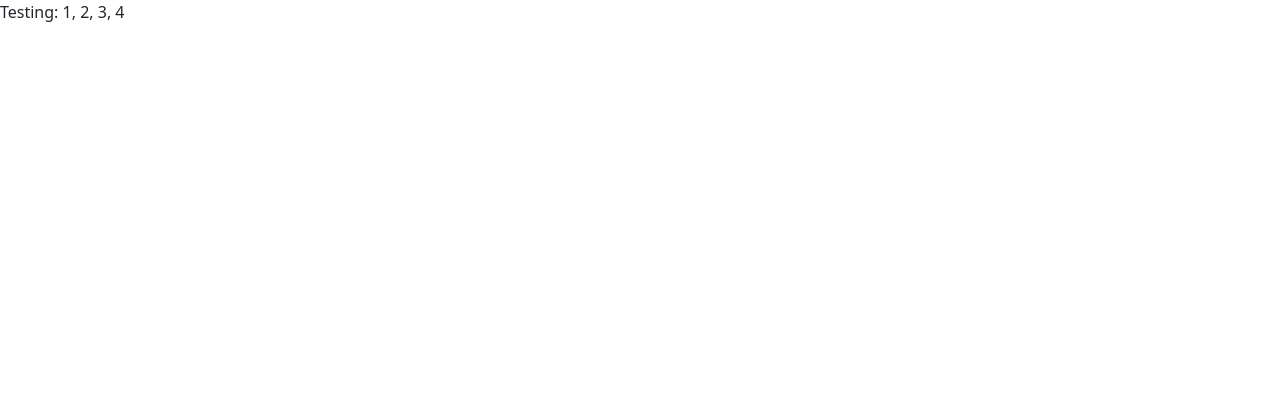
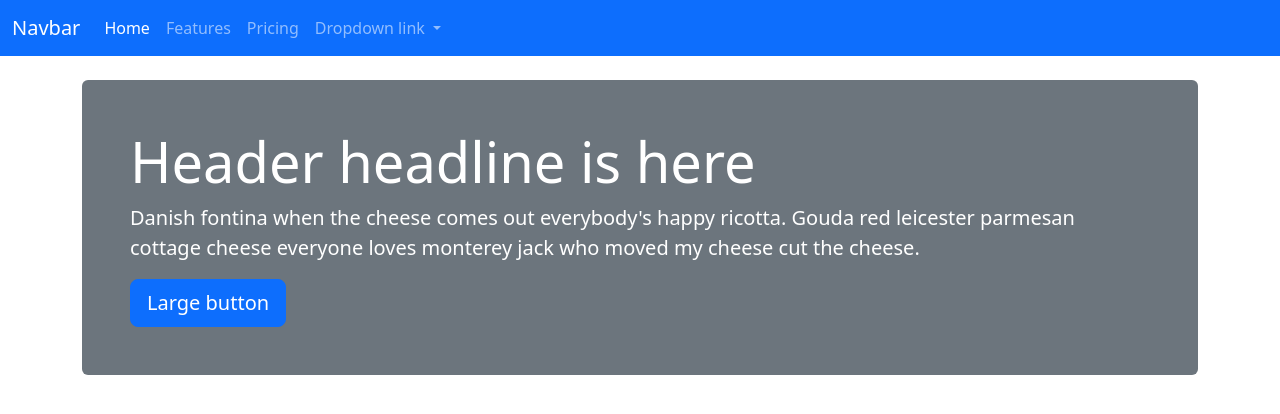
Before and after one commit to dinabarrish/dina-bootstrap, a website: page src/index.html in a window 1280 px wide. Drawn offline with nearby package versions, Linux system fonts and the light colour scheme; files that its build step writes are made by us from their sources; files whose address does not match are found by name.

Commit message:
saving new changes

```diff
--- a/src/index.html
+++ b/src/index.html
@@ -8,8 +8,45 @@
 </head>
 
 <body>
-  <!-- Content starts here -->
-  <p>Testing: 1, 2, 3, 4</p>
+  <nav class="navbar navbar-expand-lg bg-primary" data-bs-theme="dark">
+    <div class="container-fluid">
+      <a class="navbar-brand" href="#">Navbar</a>
+      <button class="navbar-toggler" type="button" data-bs-toggle="collapse" data-bs-target="#navbarNavDropdown" aria-controls="navbarNavDropdown" aria-expanded="false" aria-label="Toggle navigation">
+        <span class="navbar-toggler-icon"></span>
+      </button>
+      <div class="collapse navbar-collapse" id="navbarNavDropdown">
+        <ul class="navbar-nav">
+          <li class="nav-item">
+            <a class="nav-link active" aria-current="page" href="#">Home</a>
+          </li>
+          <li class="nav-item">
+            <a class="nav-link" href="#">Features</a>
+          </li>
+          <li class="nav-item">
+            <a class="nav-link" href="#">Pricing</a>
+          </li>
+          <li class="nav-item dropdown">
+            <a class="nav-link dropdown-toggle" href="#" role="button" data-bs-toggle="dropdown" aria-expanded="false">
+              Dropdown link
+            </a>
+            <ul class="dropdown-menu">
+              <li><a class="dropdown-item" href="#">Action</a></li>
+              <li><a class="dropdown-item" href="#">Another action</a></li>
+              <li><a class="dropdown-item" href="#">Something else here</a></li>
+            </ul>
+          </li>
+        </ul>
+      </div>
+    </div>
+  </nav>
+  <div class="container">
+    <header class="bg-secondary text-white my-4 p-5 rounded">
+      <h1 class="display-4">Header headline is here</h1>
+      <p class="lead">Danish fontina when the cheese comes out everybody's happy ricotta. Gouda red leicester parmesan cottage cheese everyone loves monterey jack who moved my cheese cut the cheese.</p>
+      <button type="button" class="btn btn-primary btn-lg">Large button</button>
+    </header>
+  </div>
+
 
   <!-- Closing scripts here -->
   <script src="js/bootstrap.bundle.min.js"></script>
```
Also changed, not shown: docs/index.html (+39 -2 lines), README.md.
